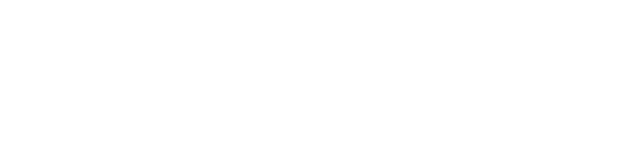
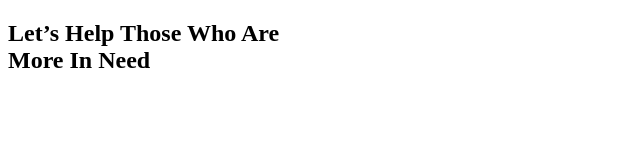
Before and after one commit to MdImran-cox/Cox-s-bazar-hand, a plain HTML site: page index.html in a window 1280 px wide. Shown: the whole page, without its empty margins (0-640 px from the left). Drawn offline with Linux system fonts and the light colour scheme.

Commit message:
nweasdhfu

```diff
--- a/index.html
+++ b/index.html
@@ -10,6 +10,12 @@
 
 <body>
 
+    <section class=".part-one">
+        <div>
+            <h1>Let’s Help Those Who Are <br> More In Need</h1>
+        </div>
+
+    </section>
 </body>
 
 </html>
```
